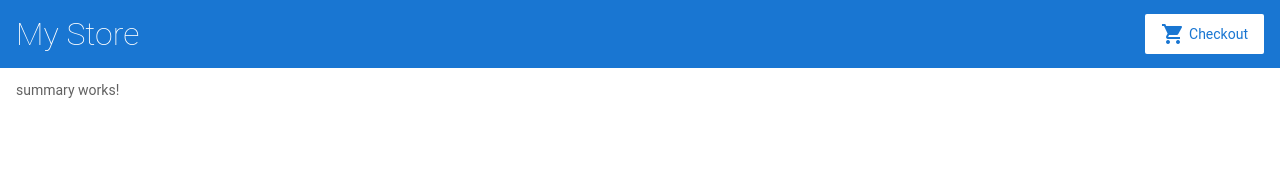
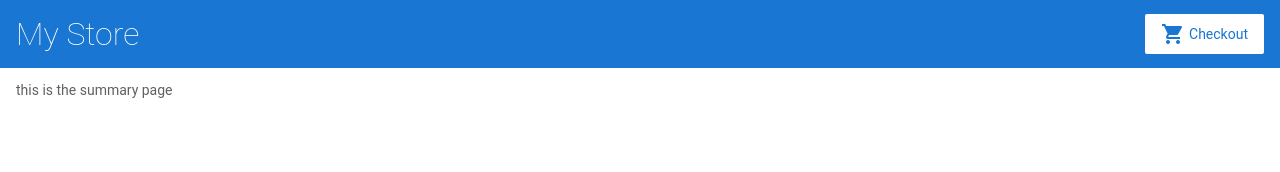
Before and after one commit to LilyDris/CSE5234, an Angular app in the folder Lab5/: page /summary in a window 1280 px wide. Shown: the top 172 px of the page. Built offline with nearby package versions, Linux system fonts and the light colour scheme.

Commit message:
testing git push

```diff
--- a/Lab5/src/app/summary/summary.component.html
+++ b/Lab5/src/app/summary/summary.component.html
@@ -1 +1 @@
-<p>summary works!</p>
+<p>this is the summary page</p>
```
